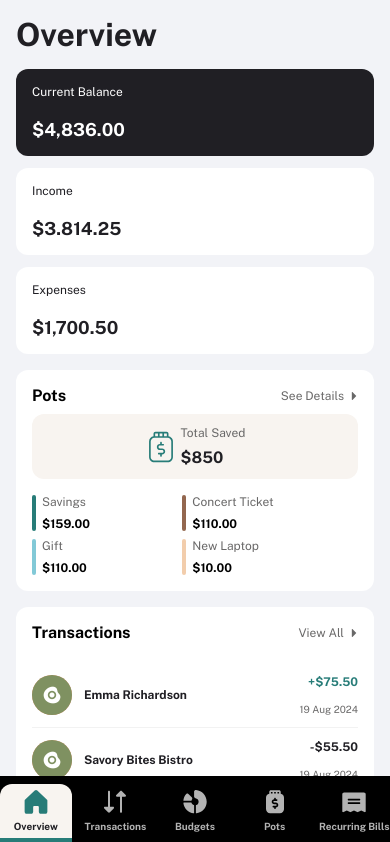
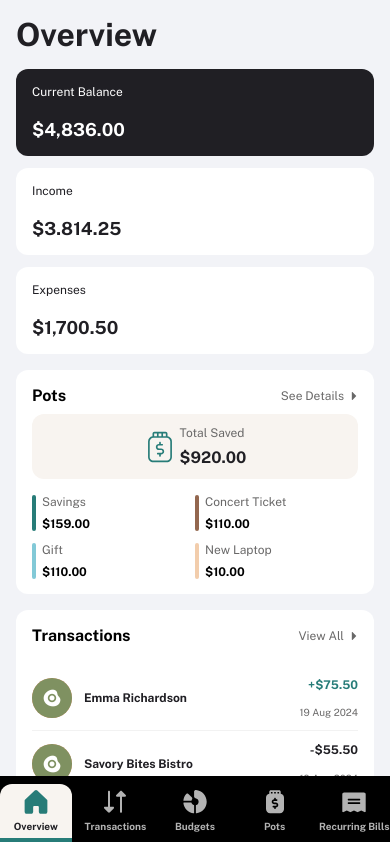
Before and after one commit to kwe92/personal-finance-app, a React (Create React App) app: page /home/Overview in a window 390 px wide. Shown: the top 842 px of the page. Built offline with nearby package versions, Linux system fonts and the light colour scheme.

Commit message:
refact: cleaned up spacing and responsiveness as well aS removed null from pot context

```diff
--- a/src/features/overview/components/css/overview-budget-section.css
+++ b/src/features/overview/components/css/overview-budget-section.css
@@ -1,4 +1,4 @@
-.overview-budget-section{
+.overview-budget-section {
     display: flex;
     flex-direction: column;
     width: 100%;
@@ -8,19 +8,19 @@
     border-radius: 2px;
 }
 
-.overview-budget-section-content{
+.overview-budget-section-content {
     display: flex;
     width: 100%;
     height: 100%;
-    align-items: start;
-    justify-content: space-evenly;
-    /* backgroundColor: lightskyblue; */
+    align-items: center;
+    /* justify-content: space-evenly; */
+    /* background-color: lightskyblue; */
     padding-top: 24px;
     padding-bottom: 24px;
-    /* gap: 12px; */
+    gap: 16px;
 }
 
-.overview-budget-section-dougnut{
+.overview-budget-section-dougnut {
     display: flex;
     justify-content: center;
     width: 68%;
@@ -28,47 +28,47 @@
     /* background-color: orange; */
 }
 
-.overview-budget-section-dougnut-labels{
+.overview-budget-section-dougnut-labels {
     display: flex;
     flex-direction: column;
-    width: 32%;
-    /* height: 244px; */
+    /* width: 32%; */
+    /* height: 226px; */
     gap: 8px;
- /* backgroundColor: "lightcoral", */
+ /* background-color: lightcoral; */
 }
 
 
-@media (max-width:1440px){
+@media (max-width:1440px) {
 
-      .overview-budget-section-dougnut{
+      .overview-budget-section-dougnut {
         height: 226px;
       }
 
 
 }
 
-@media (max-width:1200px){
-    .overview-budget-section-dougnut{
+@media (max-width:1200px) {
+    .overview-budget-section-dougnut {
     width: 100%;
 }
-    .overview-budget-section-dougnut-labels{
+    .overview-budget-section-dougnut-labels {
     width: auto;
 }
 }
 
-@media (max-width:600px){
-    .overview-budget-section{
+@media (max-width:600px) {
+    .overview-budget-section {
         padding: 16px;
-
+        height: auto;
     }
 
-    .overview-budget-section-content{
+    .overview-budget-section-content {
         flex-direction: column;
         padding:0px;
         gap: 12px;
     }
 
-    .overview-budget-section-dougnut-labels{
+    .overview-budget-section-dougnut-labels {
         display: grid;
         width: 100%;
         height: auto;
--- a/src/features/overview/components/css/overview_pots_section.css
+++ b/src/features/overview/components/css/overview_pots_section.css
@@ -27,15 +27,12 @@
     gap: 16px;
 }
 
-.overview-pots-section-grid-container {
-    display: grid;
-    width: 55%;
-    height: 100%;
-    grid-template-columns: auto auto;
-    gap: 8px;
-    overflow:scroll;
-  }
-
+.overview-pots-section-listtile-container {
+  display: flex;
+  flex-direction: column;
+  width: 55%;
+  gap: 12px;
+}
 
 #overview-pots-total-saved-title{
     color: #696868
@@ -58,7 +55,6 @@
     width: 46px;
     height: 46px;
   }
-
 
 @media (max-width: 1440px){
     #overview-pots-total-saved-content{
@@ -116,9 +112,8 @@
 
   }
 
-  .overview-pots-section-grid-container{
+  .overview-pots-section-listtile-container {
     width: auto;
-    height: auto;
   }
 
   }
--- a/src/features/overview/components/overview_pots_section.tsx
+++ b/src/features/overview/components/overview_pots_section.tsx
@@ -12,21 +12,18 @@ const OverviewPotsSection = (): JSX.Element => {
 
   const { pots } = usePotData();
 
-  var potListTiles: React.ReactNode[] = [];
+  const latestPots = pots.slice(0, 4);
 
-  if (pots !== null) {
-    const latestPots = pots?.slice(0, 4);
-
-    potListTiles = latestPots.map((potData, i) => {
+  const potListTiles = latestPots.map((potData, i) => {
     return (
       <ColoredLineListTile
+        style={{ flex: 1 }}
         lineColor={potData.theme}
         title={potData.name}
         content={`$${potData.total.toFixed(2)}`}
       />
     );
   });
-  }
 
   return (
     <div className="overview-pots-section-main-container">
@@ -41,15 +38,35 @@ const OverviewPotsSection = (): JSX.Element => {
       <div className="overview-pots-second-section">
         <OverviewPotsTotalSaved />
 
-        <div className="overview-pots-section-grid-container">
+        {/* TODO: continue refactoring and move inline css to css file for this module */}
+        <div className="overview-pots-section-listtile-container">
+          <div style={{ display: "flex", alignItems: "center" }}>
+            {potListTiles.slice(0, 2)}
+          </div>
+          <div style={{ display: "flex", alignItems: "center" }}>
+            {potListTiles.slice(2, 4)}
+          </div>
+        </div>
+
+        {/* TODO: continue refactoring  END */}
+
+        {/* <div className="overview-pots-section-grid-container">
           {potListTiles}
-        </div>
+        </div> */}
       </div>
     </div>
   );
 };
 
 const OverviewPotsTotalSaved = (): JSX.Element => {
+  const { pots } = usePotData();
+
+  var totalPotsSaved: number;
+
+  totalPotsSaved = pots.reduce((accumulator, pot) => {
+    return (accumulator += pot.total);
+  }, 0);
+
   return (
     <div className="overview-pots-total-saved">
       <img src={iconPots} alt="pots" />
@@ -57,7 +74,9 @@ const OverviewPotsTotalSaved = (): JSX.Element => {
       <div>
         <p id="overview-pots-total-saved-title">Total Saved</p>
 
-        <p id="overview-pots-total-saved-content">$850</p>
+        <p id="overview-pots-total-saved-content">
+          ${totalPotsSaved.toFixed(2)}
+        </p>
       </div>
     </div>
   );
--- a/src/features/shared/context/pot_context.tsx
+++ b/src/features/shared/context/pot_context.tsx
@@ -2,10 +2,10 @@ import { useContext, useEffect, useState } from "react";
 import { createContext } from "react";
 import appData from "../../../app/data.json";
 
-type SetPotsState = React.Dispatch<React.SetStateAction<PotData[] | null>>;
+type SetPotsState = React.Dispatch<React.SetStateAction<PotData[]>>;
 
 const PotContext = createContext<{
-  pots: PotData[] | null;
+  pots: PotData[];
   isLoading: boolean;
   error: string | null;
   setPots: SetPotsState;
@@ -21,7 +21,7 @@ const PotProvider = ({
 }: {
   children?: React.ReactNode;
 }): JSX.Element => {
-  const [pots, setPots] = useState<PotData[] | null>(null);
+  const [pots, setPots] = useState<PotData[]>([]);
   const [isLoading, setIsLoading] = useState(true);
   const [error, setError] = useState<any>(null);
 
```
Lines whose indentation alone changed are shown as unchanged.
